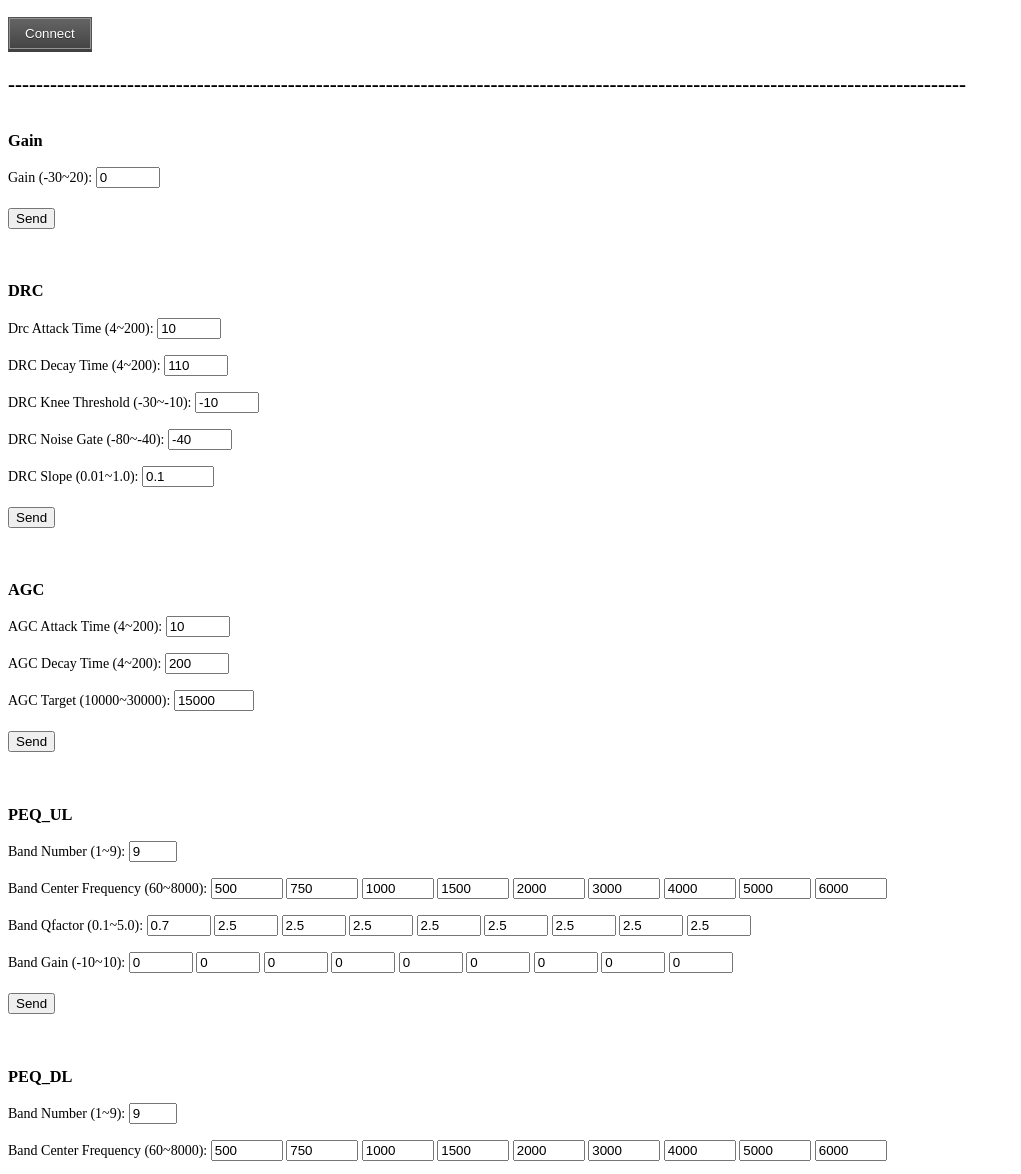
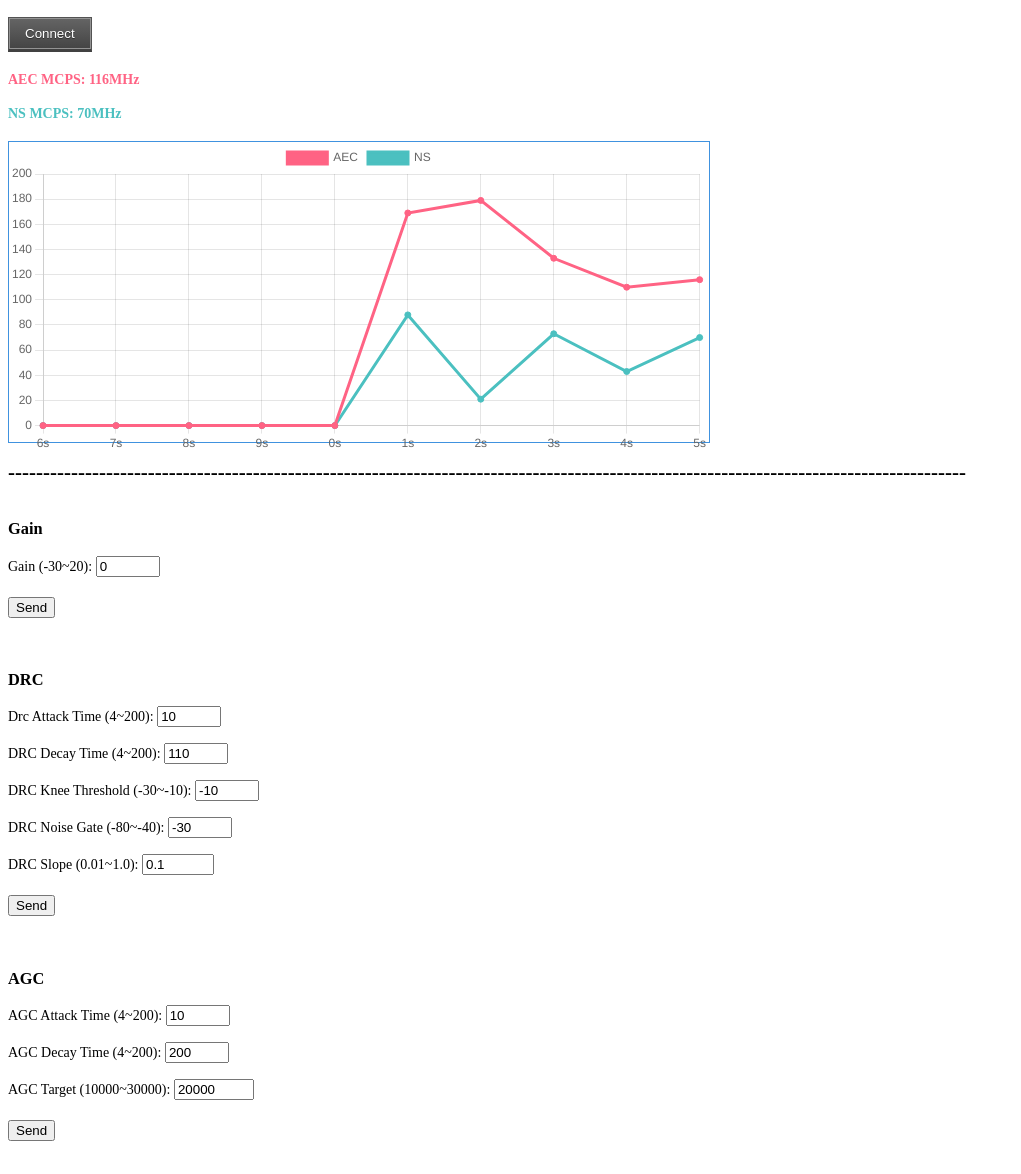
Before and after one commit to ZorroLuAmbiq/Audio-Tool, a plain HTML site: page index.html in a window 1280 px wide. Shown: the part 54-1228 px from the top of the page, without its empty margins (0-1021 px from the left). Drawn offline with nearby package versions, Linux system fonts and the light colour scheme.

Commit message:
Display mcps through chart.

```diff
--- a/algorithm.js
+++ b/algorithm.js
@@ -1126,3 +1126,15 @@ function writeBuf(buf)
         window.file.write(buf);
     }
 };
+
+/**
+ * @brief Write data into the local file.
+ */
+function receiveMsg(buf)
+{
+    if (window.file)
+    {
+        console.log("buf.byteLength " + buf.byteLength);
+        window.file.write(buf);
+    }
+};
--- a/application.css
+++ b/application.css
@@ -109,3 +109,20 @@
     border: solid 1px #2f2f2f;
     box-shadow: inset 0 10px 15px 0 #3e3e3e;
 }
+
+.mcps-chart {
+    background-color: rgb(255, 255, 255);
+    height: 300px;
+    width: 700px;
+    border: 1px solid rgb(64, 146, 223);
+    padding: 0px;
+    margin: 0px;
+}
+
+#aec-mcps {
+    color: rgb(255, 99, 132);
+}
+
+#ns-mcps {
+    color: rgb(75, 192, 192);
+}
--- a/application.js
+++ b/application.js
@@ -233,5 +233,53 @@ document.addEventListener('DOMContentLoaded', event => {
     window.onerror = e => {
         log(`> ${e}`);
     };
+
+    // Creat chart
+    const ctx = document.getElementById('McpsChart').getContext('2d');
+
+    let dataLabels =
+        [ '1s', '2s', '3s', '4s', '5s', '6s', '7s', '8s', '9s', '0s' ];
+    let aecData = [ 0, 0, 0, 0, 0, 0, 0, 0, 0, 0 ];
+    let nsData  = [ 0, 0, 0, 0, 0, 0, 0, 0, 0, 0 ];
+
+    let mcpsChartConfig = {
+        type : 'line',
+        data : {
+            labels : dataLabels,
+            datasets : [
+                {
+                    label : 'AEC',
+                    data : aecData,
+                    backgroundColor : 'rgb(255, 99, 132)',
+                    borderColor : 'rgb(255, 99, 132)',
+                    fill : false,
+                },
+                {
+                    label : 'NS',
+                    data : nsData,
+                    backgroundColor : 'rgb(75, 192, 192)',
+                    borderColor : 'rgb(75, 192, 192)',
+                    fill : false,
+                }
+            ]
+        },
+        options : {
+            responsive : true,
+            animation : false,
+            title : {display : true, text : 'MCPS Real Time Display'},
+            scales : {
+                y : {
+                    suggestedMin : 0,
+                    suggestedMax : 200,
+                }
+            },
+        }
+    };
+
+    let mcpsChart = new Chart(ctx, mcpsChartConfig);
+
+    // Update MCPS every 1 second.
+    setInterval(updateMcps, 1000, mcpsChart, mcpsChartConfig, dataLabels,
+                aecData, nsData);
 });   // DOMContentLoaded
 })(); // function()
--- a/index.html
+++ b/index.html
@@ -8,6 +8,8 @@
     <script src="algorithm.js"></script>
     <script src="application.js"></script>
     <script src="log.js"></script>
+    <script src="mcps.js"></script>
+    <script src="https://cdn.staticfile.org/Chart.js/3.9.1/chart.js"></script>
     <link rel="stylesheet" href="application.css">
   </head>
   <body>
@@ -21,6 +23,11 @@
       <div class="connect-container">
         <button id="connect" class="button black">Connect</button>
         <span id="status"></span>
+      </div>
+      <h4 id="aec-mcps"></h4>
+      <h4 id="ns-mcps"></h4>
+      <div class="mcps-chart">
+        <canvas id="McpsChart" width="650" height="290"></canvas>
       </div>
 <h2>-----------------------------------------------------------------------------------------------------------------------------------------</h2>
 <!-------------------------------------------------------------------------------------
@@ -49,7 +56,7 @@
             <br><br><label for="title">DRC Knee Threshold (-30~-10): </label>
             <input type="number" id="DrcKneeThreshold" name="DRC_Knee_Threshold" min="-30" max="-10" value="-10"/>
             <br><br><label for="title">DRC Noise Gate (-80~-40): </label>
-            <input type="number" id="DrcNoiseGate" name="DRC_Noise_Gate" min="-80" max="-40" value="-40"/>
+            <input type="number" id="DrcNoiseGate" name="DRC_Noise_Gate" min="-80" max="-40" value="-30"/>
             <br><br><label for="title">DRC Slope (0.01~1.0): </label>
             <input type="number" id="DrcSlope" name="DRC_Slope" step="0.01" min="0.01" max="1" value="0.1"/>
           </div>
@@ -65,7 +72,7 @@
             <br><br><label for="title">AGC Decay Time (4~200): </label>
             <input type="number" id="AgcDecayTime" name="AGC_Decay_Time" min="4" max="200" value="200"/>
             <br><br><label for="title">AGC Target (10000~30000): </label>
-            <input type="number" id="AgcTarget" name="AGC_Target" min="10000" max="30000" value="15000"/>
+            <input type="number" id="AgcTarget" name="AGC_Target" min="10000" max="30000" value="20000"/>
           </div>
 
           <div class="form-section">
@@ -97,15 +104,15 @@
             <input type="number" id="band_qfractor_7" name="band_qfactor" step="0.1" min="0.1" max="5.0" value="2.5"/>
             <input type="number" id="band_qfractor_8" name="band_qfactor" step="0.1" min="0.1" max="5.0" value="2.5"/>
             <br><br><label for="title">Band Gain (-10~10): </label>
-            <input type="number" id="band_gain_0" name="band_gain" min="-10" max="10" value="0"/>
-            <input type="number" id="band_gain_1" name="band_gain" min="-10" max="10" value="0"/>
-            <input type="number" id="band_gain_2" name="band_gain" min="-10" max="10" value="0"/>
-            <input type="number" id="band_gain_3" name="band_gain" min="-10" max="10" value="0"/>
-            <input type="number" id="band_gain_4" name="band_gain" min="-10" max="10" value="0"/>
-            <input type="number" id="band_gain_5" name="band_gain" min="-10" max="10" value="0"/>
-            <input type="number" id="band_gain_6" name="band_gain" min="-10" max="10" value="0"/>
-            <input type="number" id="band_gain_7" name="band_gain" min="-10" max="10" value="0"/>
-            <input type="number" id="band_gain_8" name="band_gain" min="-10" max="10" value="0"/>
+            <input type="number" id="band_gain_0" name="band_gain" min="-10" max="10" value="-10"/>
+            <input type="number" id="band_gain_1" name="band_gain" min="-10" max="10" value="2"/>
+            <input type="number" id="band_gain_2" name="band_gain" min="-10" max="10" value="2"/>
+            <input type="number" id="band_gain_3" name="band_gain" min="-10" max="10" value="2"/>
+            <input type="number" id="band_gain_4" name="band_gain" min="-10" max="10" value="2"/>
+            <input type="number" id="band_gain_5" name="band_gain" min="-10" max="10" value="2"/>
+            <input type="number" id="band_gain_6" name="band_gain" min="-10" max="10" value="2"/>
+            <input type="number" id="band_gain_7" name="band_gain" min="-10" max="10" value="2"/>
+            <input type="number" id="band_gain_8" name="band_gain" min="-10" max="10" value="2"/>
           </div>
 
           <div class="form-section">
--- /dev/null
+++ b/mcps.js
@@ -0,0 +1,55 @@
+/****************************************************************************************
+ *
+ * @file mcps.js
+ *
+ * @brief Display AP5 MCPS
+ *
+ * Copyright (C) Ambiq Micro
+ *
+ *
+ ****************************************************************************************
+ */
+
+/**
+ * @brief Get AP5 MCPS through webUSB.
+ */
+function getRandomNum(min, max)
+{
+    let range = max - min;
+    let rand  = Math.random();
+    return (min + Math.round(rand * range));
+}
+
+function updateMcps(chart, config, dataLabels, aecMcps, nsMcps)
+{
+    if (config.data.datasets.length > 0)
+    {
+
+        let last  = parseInt(dataLabels[dataLabels.length - 1]);
+        let label = last + 1;
+        if (last >= 9)
+        {
+            label = 0;
+        }
+        label = label + 's';
+
+        aecMcpsRandom = getRandomNum(100, 200);
+        nsMcpsRandom  = getRandomNum(10, 90);
+
+        dataLabels.push(label);
+        aecMcps.push(aecMcpsRandom);
+        nsMcps.push(nsMcpsRandom);
+
+        dataLabels.shift();
+        aecMcps.shift();
+        nsMcps.shift();
+
+        chart.update();
+    }
+
+    let aecMcpsValue = "AEC MCPS: " + aecMcpsRandom + "MHz";
+    let nsMcpsValue  = "NS MCPS: " + nsMcpsRandom + "MHz";
+
+    document.getElementById("aec-mcps").textContent = aecMcpsValue;
+    document.getElementById("ns-mcps").textContent  = nsMcpsValue;
+}
```
